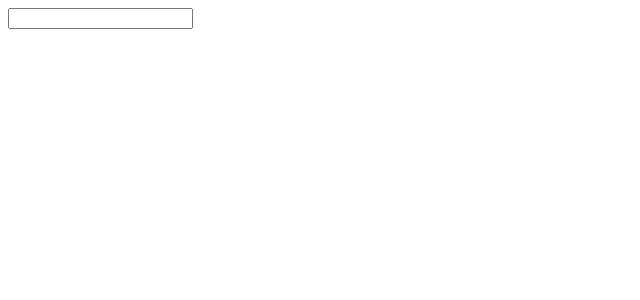
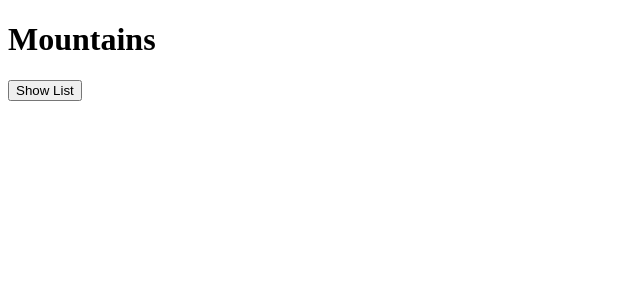
Before and after one commit to shamscorner/nuxt-walkthrough, a Nuxt app: page / in a window 1280 px wide. Shown: the top 300 px of the page, without its empty margins (0-640 px from the left). Built offline with nearby package versions, Linux system fonts and the light colour scheme.

Commit message:
chore: add lazy loading component example

```diff
--- /dev/null
+++ b/components/MountainsList.vue
@@ -0,0 +1,6 @@
+<template>
+  <ul>
+    <li>Mount Everest</li>
+    <li>Tajingdon</li>
+  </ul>
+</template>
--- a/pages/index.vue
+++ b/pages/index.vue
@@ -1,20 +1,11 @@
 <script setup lang="ts">
-import { Example } from "#components";
-
-const BaseFooButton = resolveComponent("BaseFooButton");
-
-const clickable = ref(false);
-
-function toggleClickable() {
-  clickable.value = !clickable.value;
-}
+const show = ref(false);
 </script>
 
 <template>
-  <!-- dynamic components -->
-  <component :is="Example" />
-  <component
-    :is="clickable ? BaseFooButton : 'input'"
-    @click="toggleClickable"
-  />
+  <div>
+    <h1>Mountains</h1>
+    <LazyMountainsList v-if="show" />
+    <button v-if="!show" @click="show = true">Show List</button>
+  </div>
 </template>
```
